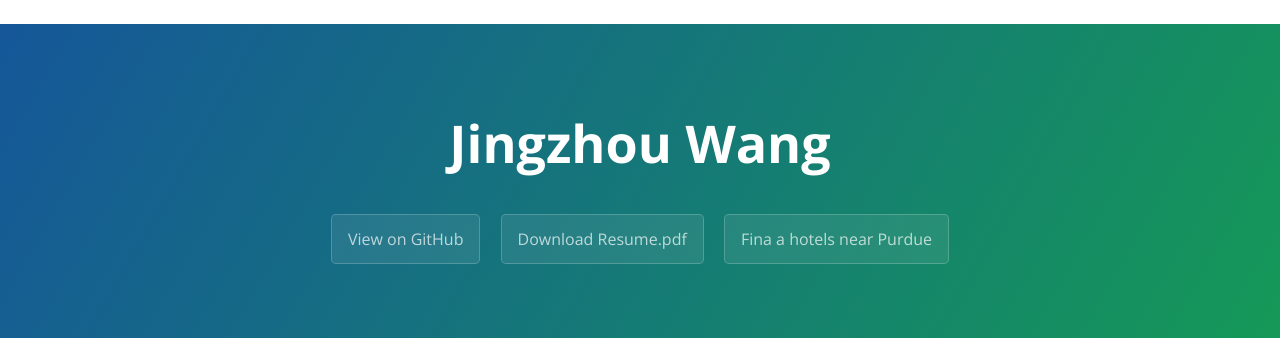
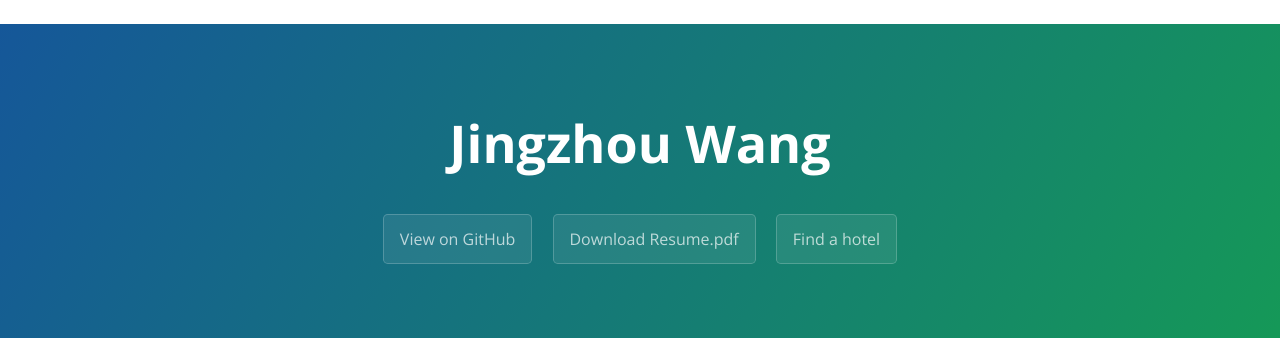
Before and after one commit to wang2542/wjz95.com, a plain HTML site: page index.html in a window 1280 px wide. Shown: the top 338 px of the page. Drawn offline with nearby package versions, Linux system fonts and the light colour scheme.

Commit message:
change a little bit

```diff
--- a/index.html
+++ b/index.html
@@ -15,7 +15,7 @@
       <h2 class="project-tagline"></h2>
       <a href="https://github.com/wang2542" class="btn">View on GitHub</a>
       <a href="https://github.com/wang2542/wjz95.com/raw/gh-pages/Resume.pdf" class="btn">Download Resume.pdf</a>
-      <a href="http://maps.wjz95.com/SearchPart.html" class="btn">Fina a hotels near Purdue</a>
+      <a href="http://maps.wjz95.com/SearchPart.html" class="btn">Find a hotel</a>
     </section>
 
     <img class="main-content">
```
